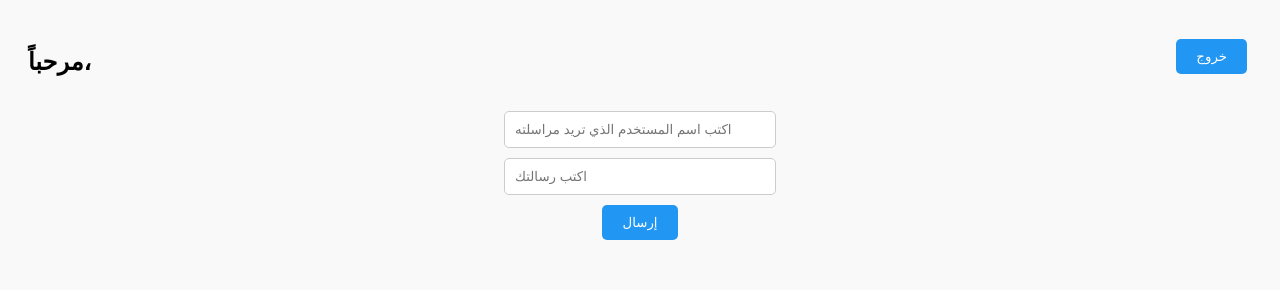
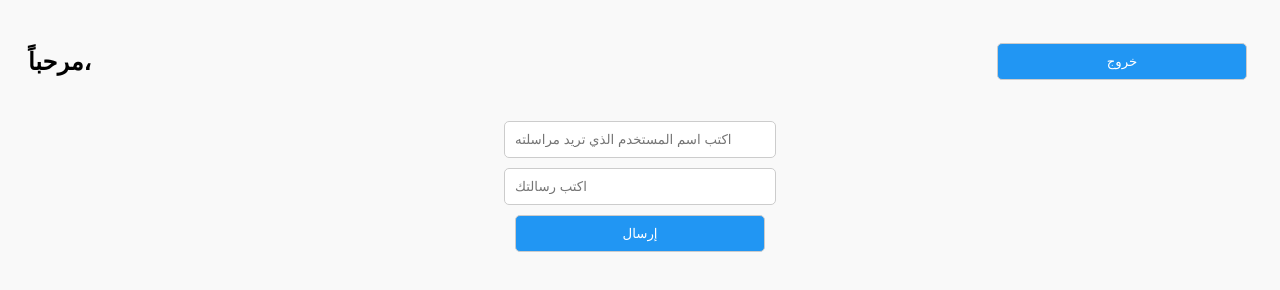
Before and after one commit to alilco/ali-esamm, a plain HTML site: page chat.html in a window 1280 px wide. Drawn offline with Linux system fonts and the light colour scheme.

Commit message:
Update chat.html

```diff
--- a/chat.html
+++ b/chat.html
@@ -4,9 +4,18 @@
   <title>Chat</title>
   <style>
     body { font-family: Arial; background: #f9f9f9; padding: 20px; text-align: center; }
-    h2 { margin-bottom: 10px; }
-    input { padding: 10px; width: 250px; margin: 5px; border: 1px solid #ccc; border-radius: 5px; }
-    button { padding: 10px 20px; margin: 5px; background: #2196F3; color: white; border: none; border-radius: 5px; cursor: pointer; }
+    input, button {
+      padding: 10px;
+      width: 250px;
+      margin: 5px;
+      border: 1px solid #ccc;
+      border-radius: 5px;
+    }
+    button {
+      background: #2196F3;
+      color: white;
+      cursor: pointer;
+    }
     button:hover { background: #1976D2; }
     ul { list-style: none; padding: 0; max-height: 300px; overflow-y: auto; text-align: left; margin-top: 20px; }
     li { padding: 8px; background: #fff; border: 1px solid #ddd; border-radius: 5px; margin-bottom: 5px; }
```
